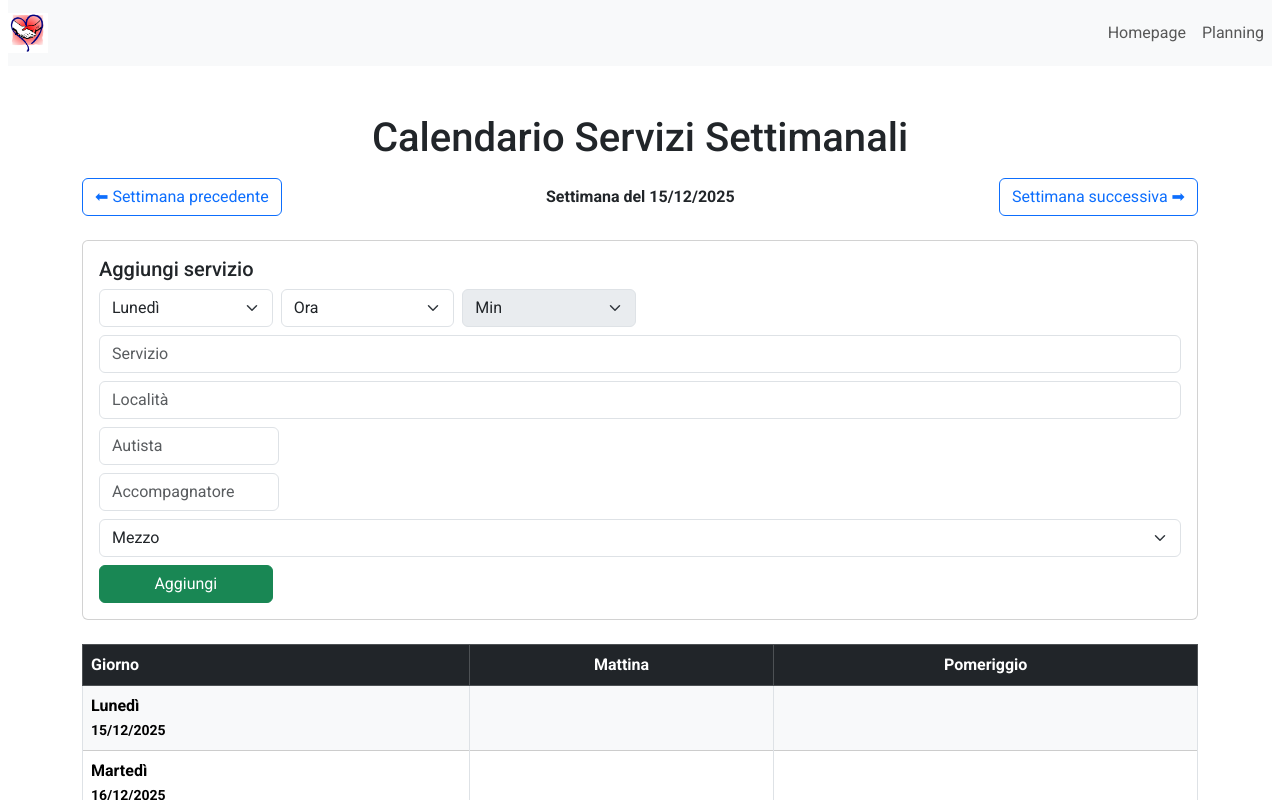
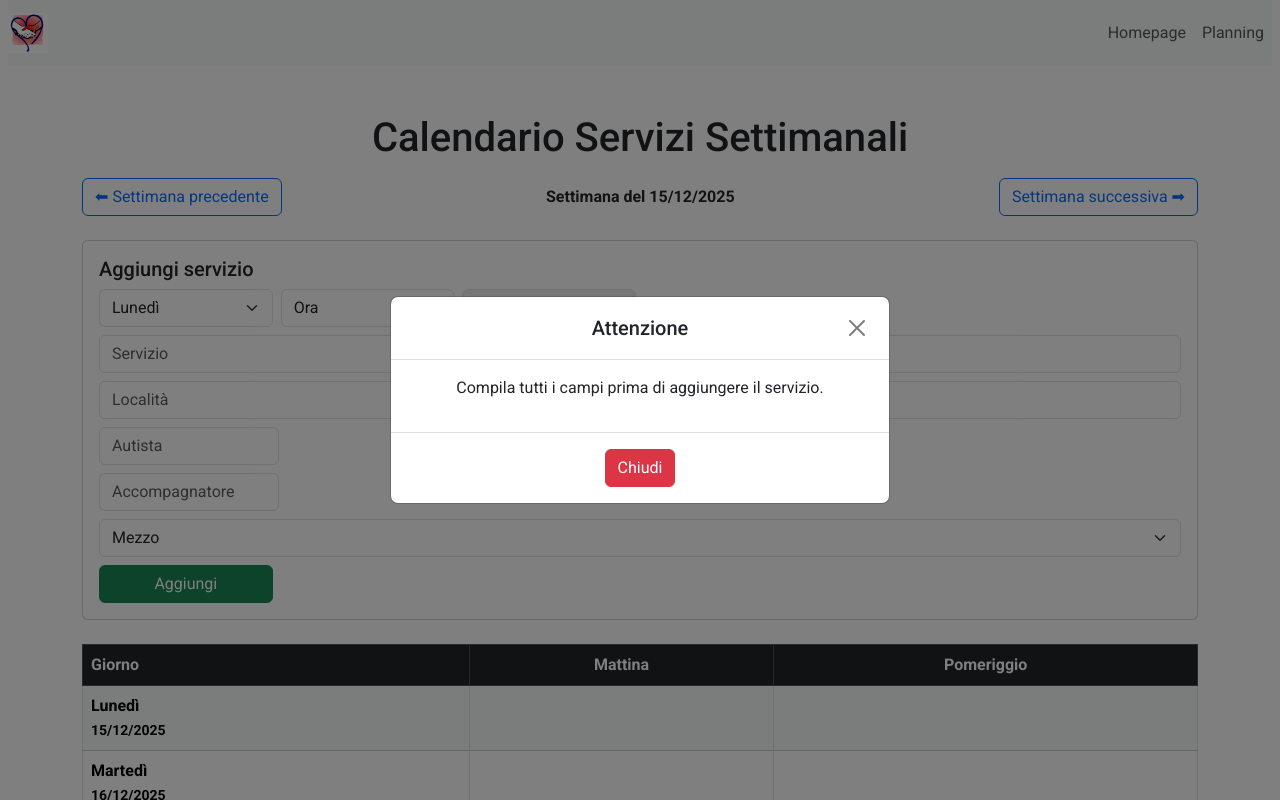
Before and after one commit to Johnnyfromtheblock4/atd, a React (Vite) app: page / in a window 1280 px wide. Both pictures are taken after a click on the button "Aggiungi". Shown: the top 800 px of the page. Built offline with nearby package versions, Linux system fonts and the light colour scheme.

Commit message:
[UPD] popup

```diff
--- a/components/ServiceForm.jsx
+++ b/components/ServiceForm.jsx
@@ -36,13 +36,17 @@ const ServiceForm = ({ volontari, onAdd }) => {
   // Reset autisti e accompagnatori
   const [formKey, setFormKey] = useState(0);
 
+  // Stato popup di errore
+  const [showErrorModal, setShowErrorModal] = useState(false);
+
   const handleChange = (e) =>
     setForm({ ...form, [e.target.name]: e.target.value });
 
   /* AGGIUNGI */
   const submit = () => {
     if (Object.values(form).some((v) => !v)) {
-      alert("Compila tutti i campi prima di aggiungere il servizio");
+      // Mostra popup invece di alert
+      setShowErrorModal(true);
       return;
     }
 
@@ -67,6 +71,7 @@ const ServiceForm = ({ volontari, onAdd }) => {
   };
 
   return (
+    <>
       <div className="card mb-4">
         <div className="card-body">
           <h5>Aggiungi servizio</h5>
@@ -189,6 +194,41 @@ const ServiceForm = ({ volontari, onAdd }) => {
           </div>
         </div>
       </div>
+
+      {/* MODAL ERRORE VALIDAZIONE */}
+      {showErrorModal && (
+        <div
+          className="modal fade show"
+          style={{ display: "block", backgroundColor: "rgba(0,0,0,0.5)" }}
+        >
+          <div className="modal-dialog modal-dialog-centered">
+            <div className="modal-content">
+              <div className="modal-header justify-content-center">
+                <h5 className="modal-title w-100 text-center">Attenzione</h5>
+                <button
+                  type="button"
+                  className="btn-close position-absolute end-0 me-3"
+                  onClick={() => setShowErrorModal(false)}
+                ></button>
+              </div>
+
+              <div className="modal-body text-center">
+                <p>Compila tutti i campi prima di aggiungere il servizio.</p>
+              </div>
+
+              <div className="modal-footer justify-content-center">
+                <button
+                  className="btn btn-danger"
+                  onClick={() => setShowErrorModal(false)}
+                >
+                  Chiudi
+                </button>
+              </div>
+            </div>
+          </div>
+        </div>
+      )}
+    </>
   );
 };
 
```
Lines whose indentation alone changed are shown as unchanged.
